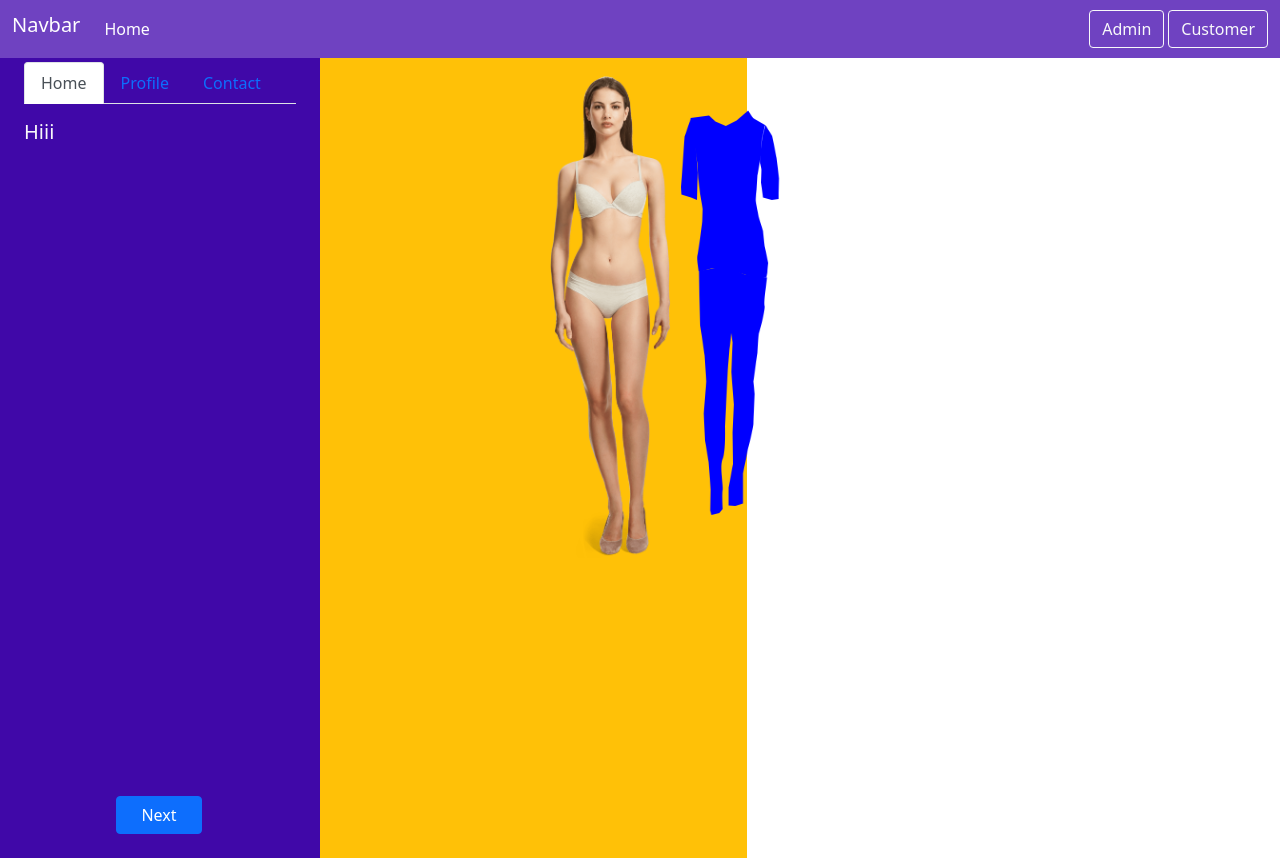
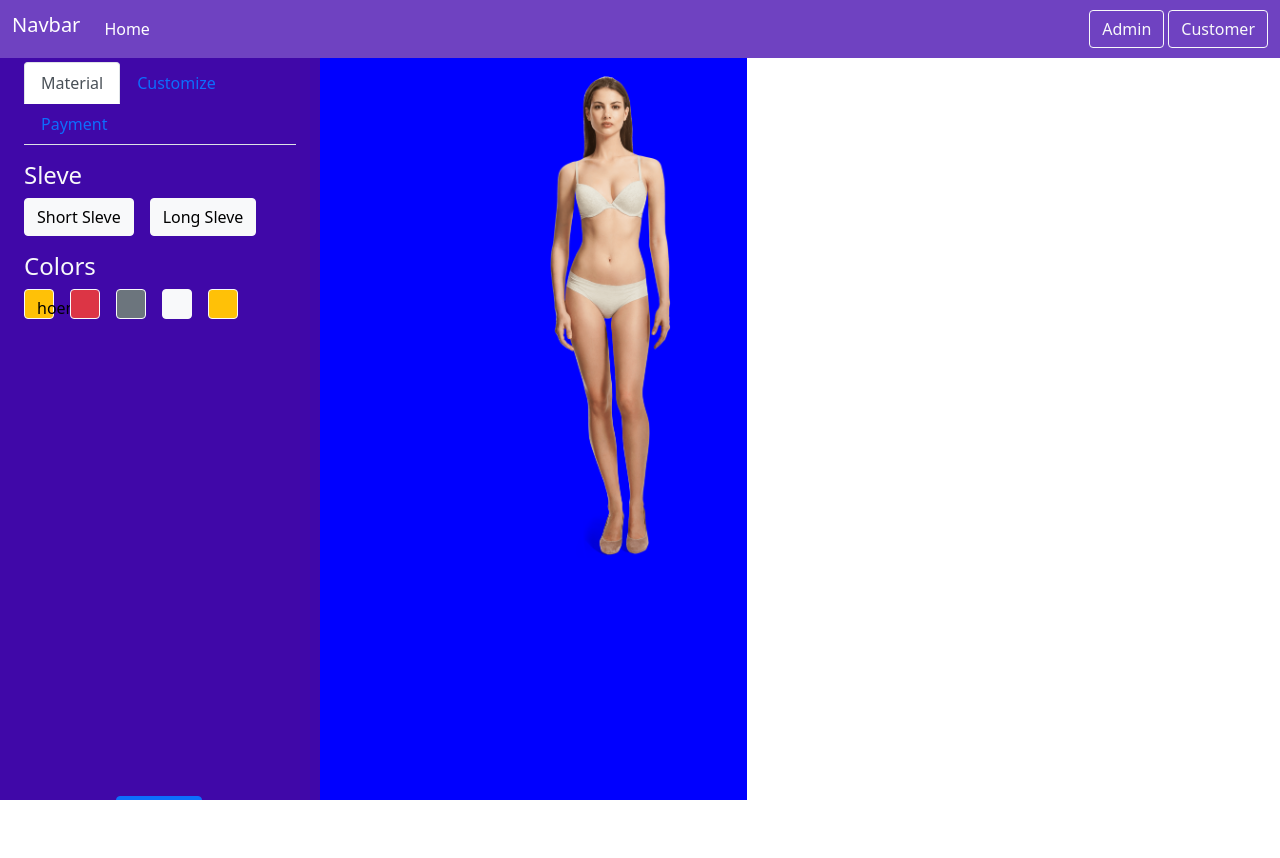
Before and after one commit to DummyChanger/DummyChanger-frondend, a React (Create React App) app: page / in a window 1280 px wide. After the commit the page ends 800 px from the top, so only its background shows below. Built offline with nearby package versions, Linux system fonts and the light colour scheme.

Commit message:
new layout added

```diff
--- a/src/App.css
+++ b/src/App.css
@@ -17,10 +17,7 @@
     background-color: #4008a8;
 }
 
-.dummy-page {
-    /* justify-content: space-around; */
-    display: flex;
-}
+
 
 .App-logo {
     z-index: 100;
--- a/src/App.js
+++ b/src/App.js
@@ -1,14 +1,12 @@
 import "./App.css";
 import "bootstrap/dist/css/bootstrap.min.css";
-import Nav from "./Nav/Nav.jsx";
-import DummyPage from "./pages/DummyPage";
+import DummyPage from "./pages/DummyPage/DummyPage";
 import { BrowserRouter as Router, Switch, Route } from "react-router-dom";
 
 function App() {
   return (
     <div className="App">
       <Router>
-        <Nav />
         <Switch>
           <Route path="/" exact>
             <DummyPage />
--- a/src/Dummy/Dummy.jsx
+++ b/src/Dummy/Dummy.jsx
@@ -1,8 +1,46 @@
-import React from "react";
+import { Component } from "react";
+import Model from "../Img/garment_1/model_front.png";
 
+export default class Dummy extends Component {
+  render() {
+    return (
+      <div
+        style={{
+          position: "relative",
+          backgroundColor: "blue",
+          textAlign: "center",
+        }}
+        className="dummy"
+      >
+        <img src={Model} alt="" style={{ position: "absolute", height: 500 }} />
+        {/* <img
+            src={test1}
+            style={{ position: "absolute", width: 400, height: 500 }}
+            className="pant"
+            alt=""
+          />
+          <img
+            src={test2}
+            style={{ position: "absolute", width: 400, height: 500 }}
+            className="pant"
+            alt=""
+          />
 
-function Dummy() {
-    return <div></div>;
+          {this.state.shortSleve ? (
+            <img
+              src={test4}
+              style={{ position: "absolute", width: 400, height: 500 }}
+              className="pant"
+              alt=""
+            />
+          ) : (
+            <img
+              src={test3}
+              style={{ position: "absolute", width: 400, height: 400 }}
+              className="pant"
+              alt=""
+            /> */}
+      </div>
+    );
+  }
 }
-
-export default Dummy;
--- a/src/Dummy/DummyPanel.jsx
+++ b/src/Dummy/DummyPanel.jsx
@@ -5,6 +5,7 @@ import test3 from "../Img/garment_1/04.png";
 import test4 from "../Img/garment_1/03.png";
 import { Tab, Tabs, Button } from "react-bootstrap";
 import { Component } from "react";
+import Material from "./Material";
 
 export default class DummyPanel extends Component {
   constructor(props) {
@@ -13,67 +14,9 @@ export default class DummyPanel extends Component {
     this.state = {
       shortSleve: true,
       color: "#ffc107",
-      key: "home",
+      key: "Material",
     };
   }
-
-  // CustomizeCloth = () => {
-  //   return (
-  //     <div className="sleve">
-  //       <h4>Sleve</h4>
-  //       <div>
-  //         <button
-  //           type="button"
-  //           className="btn btn-light"
-  //           onClick={() => setSleve(true)}
-  //         >
-  //           Short Sleve
-  //         </button>
-  //         <button
-  //           type="button"
-  //           className="btn btn-light ms-3"
-  //           onClick={() => setSleve(false)}
-  //         >
-  //           Long Sleve
-  //         </button>
-  //       </div>
-
-  //       <h4 className="mt-3">Colors</h4>
-  //       <div>
-  //         <button
-  //           type="button"
-  //           style={{ backgroundColor: "#ffc107" }}
-  //           className="btn btn-light garment-color"
-  //           onClick={this.setState({})() => setColorBg("#ffc107")}
-  //         ></button>
-  //         <button
-  //           type="button"
-  //           style={{ backgroundColor: "#dc3545" }}
-  //           className="btn btn-light ms-3 garment-color"
-  //           onClick={() => setColorBg("#dc3545")}
-  //         ></button>
-  //         <button
-  //           type="button"
-  //           style={{ backgroundColor: "#6c757d" }}
-  //           className="btn btn-light ms-3 garment-color"
-  //           onClick={() => setColorBg("#6c757d")}
-  //         ></button>
-  //         <button
-  //           type="button"
-  //           style={{ backgroundColor: "#f8f9fa" }}
-  //           className="btn btn-light ms-3 garment-color"
-  //           onClick={() => setColorBg("#f8f9fa")}
-  //         ></button>
-  //         <button
-  //           type="button"
-  //           style={{ backgroundColor: "#ffc107" }}
-  //           className="btn btn-light ms-3 garment-color"
-  //           onClick={() => setColorBg("#ffc107")}
-  //         ></button>
-  //       </div>
-  //     </div>
-  //   );
-  // };
 
   render() {
     const setSleve = (value) => {
@@ -95,14 +38,13 @@ export default class DummyPanel extends Component {
               onSelect={(k) => setKey(k)}
               className="mb-3"
             >
-              <Tab eventKey="home" title="Home" className="h-100">
-                {/* <CustomizeCloth /> */}
-                <h5>Hiii</h5>
+              <Tab eventKey="Material" title="Material" className="h-100">
+                <Material />
               </Tab>
-              <Tab eventKey="profile" title="Profile">
+              <Tab eventKey="Customize" title="Customize">
                 <h1>Hiiii</h1>
               </Tab>
-              <Tab eventKey="contact" title="Contact">
+              <Tab eventKey="Payment" title="Payment">
                 <h1>Hiiii</h1>
               </Tab>
             </Tabs>
@@ -115,48 +57,6 @@ export default class DummyPanel extends Component {
               />
             </div>
           </div>
-          <div
-            style={{
-              position: "relative",
-              backgroundColor: this.state.color,
-              textAlign: "center",
-            }}
-            className="dummy"
-          >
-            <img
-              src={model_front}
-              alt=""
-              style={{ position: "absolute", height: 500 }}
-            />
-            <img
-              src={test1}
-              style={{ position: "absolute", width: 400, height: 500 }}
-              className="pant"
-              alt=""
-            />
-            <img
-              src={test2}
-              style={{ position: "absolute", width: 400, height: 500 }}
-              className="pant"
-              alt=""
-            />
-
-            {this.state.shortSleve ? (
-              <img
-                src={test4}
-                style={{ position: "absolute", width: 400, height: 500 }}
-                className="pant"
-                alt=""
-              />
-            ) : (
-              <img
-                src={test3}
-                style={{ position: "absolute", width: 400, height: 400 }}
-                className="pant"
-                alt=""
-              />
-            )}
-          </div>
         </div>
       </>
     );
--- a/src/Dummy/Material.jsx
+++ b/src/Dummy/Material.jsx
@@ -1,11 +1,62 @@
-import React, { Component } from 'react'
+import React, { Component } from "react";
 
 export default class Material extends Component {
-    render() {
-        return (
-            <div>
+  render() {
+    return (
+      <div className="sleve">
+        <h4>Sleve</h4>
+        <div>
+          <button
+            type="button"
+            className="btn btn-light"
+            // onClick={() => setSleve(true)}
+          >
+            Short Sleve
+          </button>
+          <button
+            type="button"
+            className="btn btn-light ms-3"
+            // onClick={() => setSleve(false)}
+          >
+            Long Sleve
+          </button>
+        </div>
 
-            </div>
-        )
-    }
+        <h4 className="mt-3">Colors</h4>
+        <div>
+          <button
+            type="button"
+            style={{ backgroundColor: "#ffc107" }}
+            className="btn btn-light garment-color"
+          >
+            hoem
+          </button>
+          <button
+            type="button"
+            style={{ backgroundColor: "#dc3545" }}
+            className="btn btn-light ms-3 garment-color"
+            // onClick={() => setColorBg("#dc3545")}
+          ></button>
+          <button
+            type="button"
+            style={{ backgroundColor: "#6c757d" }}
+            className="btn btn-light ms-3 garment-color"
+            // onClick={() => setColorBg("#6c757d")}
+          ></button>
+          <button
+            type="button"
+            style={{ backgroundColor: "#f8f9fa" }}
+            className="btn btn-light ms-3 garment-color"
+            // onClick={() => setColorBg("#f8f9fa")}
+          ></button>
+          <button
+            type="button"
+            style={{ backgroundColor: "#ffc107" }}
+            className="btn btn-light ms-3 garment-color"
+            // onClick={() => setColorBg("#ffc107")}
+          ></button>
+        </div>
+      </div>
+    );
+  }
 }
--- a/src/pages/DummyPage.jsx
+++ /dev/null
@@ -1,14 +0,0 @@
-import React, { Component } from "react";
-import DummyPanel from "../Dummy/DummyPanel.jsx";
-// import Dummy from "../Dummy/Dummy.jsx";
-
-export default class DummyPage extends Component {
-  render() {
-    return (
-      <>
-        <DummyPanel />
-        {/* <Dummy /> */}
-      </>
-    );
-  }
-}
--- /dev/null
+++ b/src/pages/DummyPage/DummyPage.css
@@ -0,0 +1,6 @@
+.dummy-page {
+  /* justify-content: space-around; */
+  /* display: flex; */
+  height: 100vh;
+  overflow-y: hidden;
+}
--- /dev/null
+++ b/src/pages/DummyPage/DummyPage.jsx
@@ -0,0 +1,19 @@
+import React, { Component } from "react";
+import DummyPanel from "../../Dummy/DummyPanel.jsx";
+import Dummy from "../../Dummy/Dummy.jsx";
+import Nav from "../../Nav/Nav.jsx";
+import "./DummyPage.css";
+
+export default class DummyPage extends Component {
+  render() {
+    return (
+      <div className="dummy-page">
+        <Nav />
+        <div className="d-flex">
+          <DummyPanel />
+          <Dummy />
+        </div>
+      </div>
+    );
+  }
+}
```
